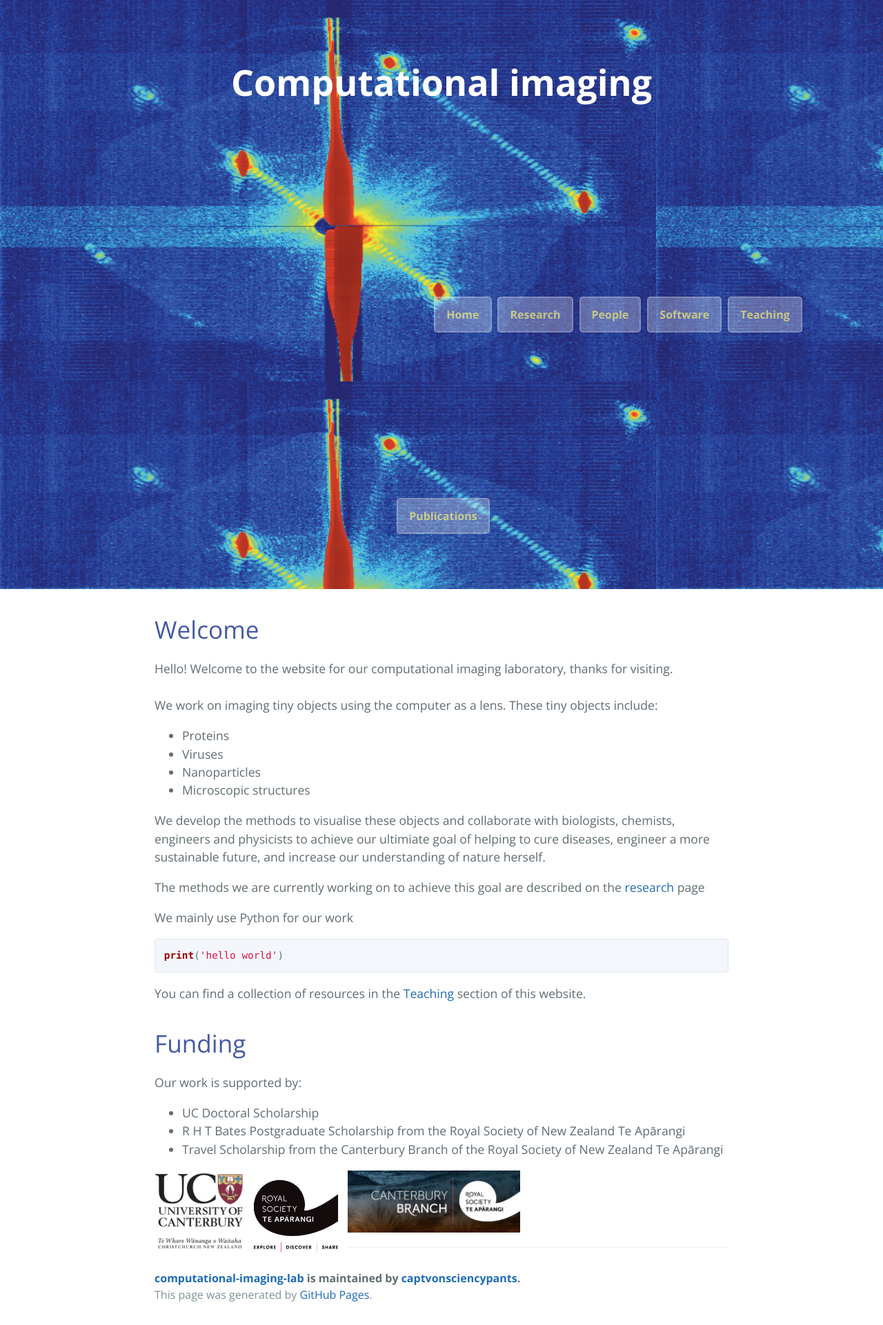
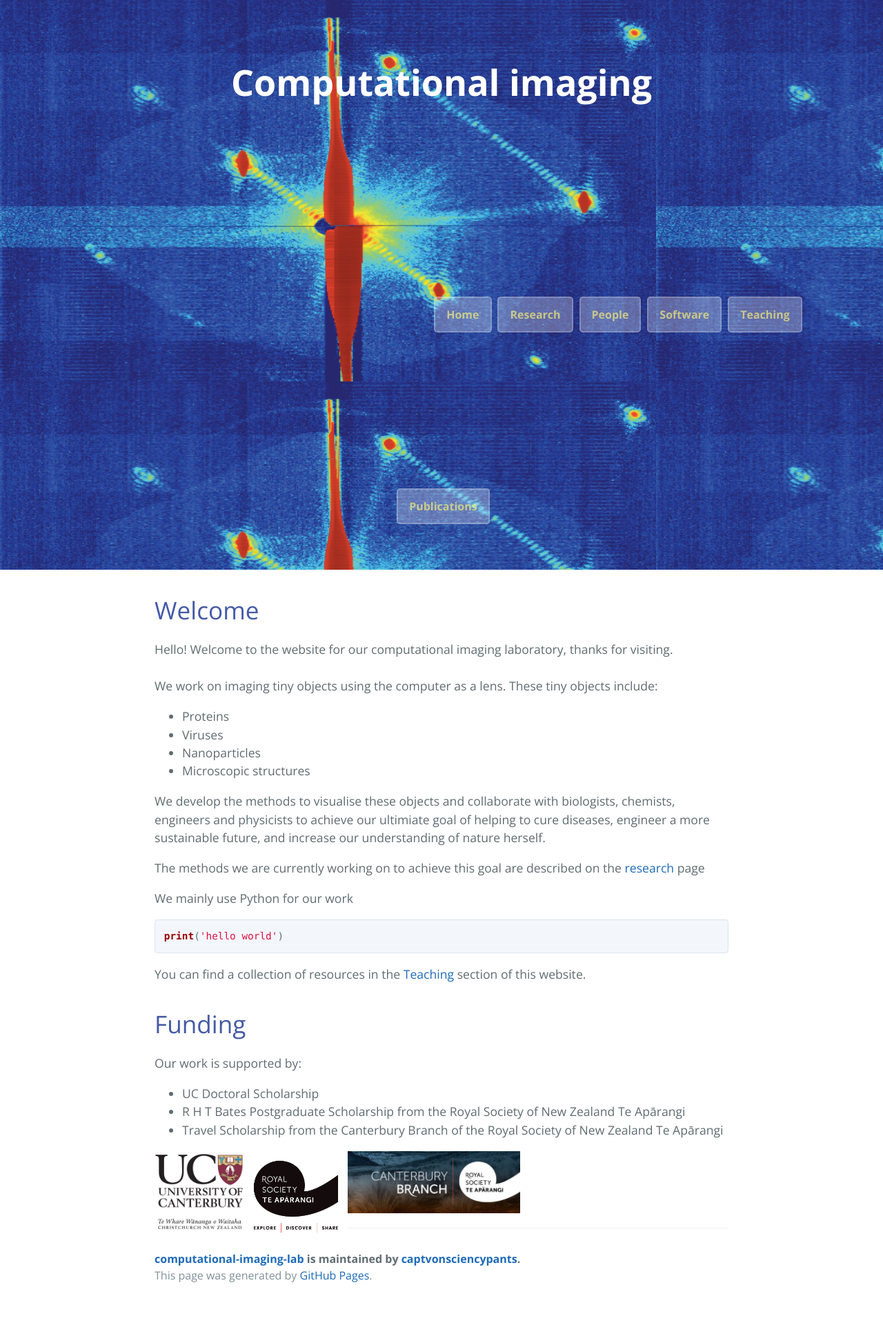
Before and after one commit to captvonsciencypants/computational-imaging-lab, a Jekyll site: the page built from index.md, in a window 1280 px wide. Shown: the whole page at 69% size. Built offline with Jekyll 4.4.1, drawn with Linux system fonts in a browser that asks for light colours; our own code applies the rules of GitHub Pages for plain Markdown files; the repository's description, which GitHub fills in, is left out; after the commit the page ends 1893 px from its top, so only the background shows below that.

Commit message:
Update jekyll-theme-cayman.scss

```diff
--- a/_sass/jekyll-theme-cayman.scss
+++ b/_sass/jekyll-theme-cayman.scss
@@ -63,7 +63,7 @@ a {
 
 .btn {
   display: inline-block; /* inline-block */
-  margin-bottom: 0rem; // 1rem
+  margin-bottom: -1rem; // 1rem
   margin-left: 32rem; // Didn't exist
   margin-top: 15rem; // Didn't exist
   color: rgba(243, 236, 122, 0.7); //rgba(255, 255, 255, 0.7);
```
